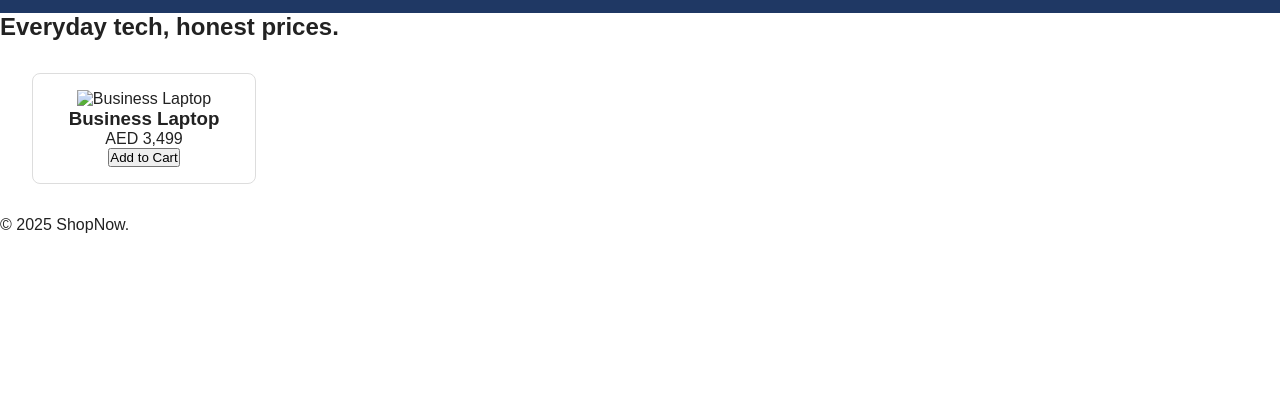
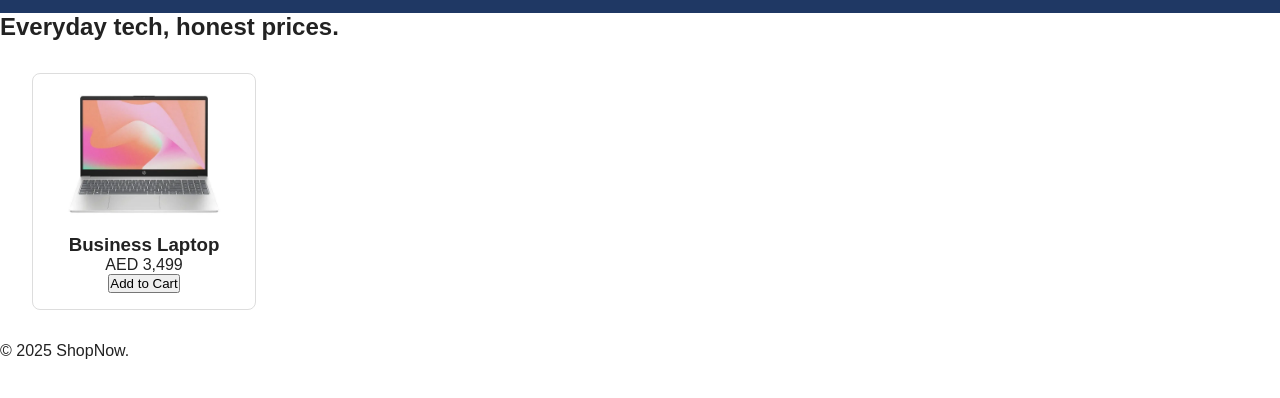
Before and after one commit to loliragab84-creator/alaa-mohamed123-shop, a plain HTML site: page E-Shop/products.html in a window 1280 px wide. Shown: the part 56-454 px from the top of the page. Drawn offline with Linux system fonts and the light colour scheme.

```diff
--- a/E-Shop/products.html
+++ b/E-Shop/products.html
@@ -21,7 +21,7 @@
   </section>
   <section class="product-grid" id="featured-products">
  <div class="product">
-  <img src="C:\Users\a.mohamed\OneDrive - Ajman University\Pictures\linkage-merge.jpg" alt="Business Laptop">
+  <img src="images/labtop_image.jpg" alt="Business Laptop">
   <h3>Business Laptop</h3>
   <p>AED 3,499</p>
   <button>Add to Cart</button>
```
Also changed, not shown: E-Shop/images/labtop_image.jpg (added).
